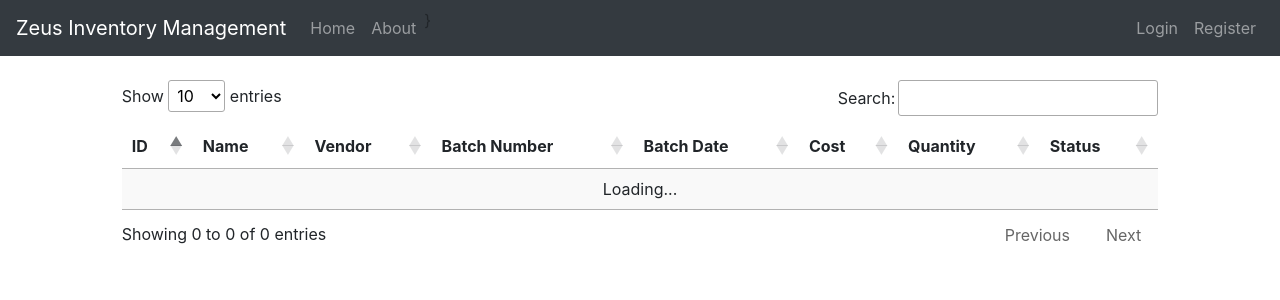
After one commit to srihari-humbarwadi/inventory-management-assignment, a Flask app: template templates/view.html in a window 1280 px wide. The commit adds this page. Shown: the top 300 px of the page. Run offline with Flask 2, Linux system fonts and the light colour scheme; the template is opened without the code that fills it, so the values that code supplies are empty; some libraries are stand-ins or nearby versions.

Commit message:
datatables

```diff
--- a/app.py
+++ b/app.py
@@ -190,16 +190,37 @@ def login():
 			return render_template('login.html', error=error, form=form)
 	return render_template('login.html', form=form)
 
+
 @app.route('/view')
 @is_logged_in
 def view():
-	return "view all"
+	return render_template('view.html')
 
 
 @app.route('/view/pending')
-@is_manager
+@is_logged_in
 def viewpending():
-	return "view pending"
+	return render_template('view_pending.html')
+
+
+@app.route('/api/get/')
+@is_logged_in
+def get():
+	cur = mysql.connection.cursor()
+	results = cur.execute('SELECT * FROM products')
+	data = cur.fetchall()
+	cur.close()
+	return jsonify(data)
+
+
+@app.route('/api/get/pending/')
+@is_logged_in
+def getpending():
+	cur = mysql.connection.cursor()
+	results = cur.execute('SELECT * FROM products WHERE status = %s', ['Pending Approval'])
+	data = cur.fetchall()
+	cur.close()
+	return jsonify(data)
 
 
 @app.route('/logout')
--- a/templates/layout.html
+++ b/templates/layout.html
@@ -7,6 +7,7 @@
         <meta name="description" content="">
         <meta name="viewport" content="width=device-width, initial-scale=1">
 		<link rel="stylesheet" href="https://stackpath.bootstrapcdn.com/bootstrap/4.1.1/css/bootstrap.min.css" integrity="sha384-WskhaSGFgHYWDcbwN70/dfYBj47jz9qbsMId/iRN3ewGhXQFZCSftd1LZCfmhktB" crossorigin="anonymous">
+    <link rel="stylesheet" type="text/css" href="https://cdn.datatables.net/v/dt/dt-1.10.18/datatables.min.css"/>
 
     </head>
     <body>
@@ -19,7 +20,6 @@
             <div class="navbar-nav">
               <a class="nav-item nav-link" href="/">Home</a>
             {% if session.logged_in %}
-              <a class="nav-item nav-link" href="/products">Products</a>
               <a class="nav-item nav-link" href="/add"> Add Record</a>
               <a class="nav-item nav-link" href="/view"> View Records</a>
               <a class="nav-item nav-link" href="/view/pending">Pending Records</a>
@@ -40,10 +40,11 @@
         <br>
 		{% include 'includes/_messages.html'%}
     	{% block body %}
-<!-- 		<script src="https://code.jquery.com/jquery-3.3.1.slim.min.js" integrity="sha384-q8i/X+965DzO0rT7abK41JStQIAqVgRVzpbzo5smXKp4YfRvH+8abtTE1Pi6jizo" crossorigin="anonymous"></script> -->
-    <script src="https://ajax.googleapis.com/ajax/libs/jquery/3.3.1/jquery.min.js"></script>
-		<script src="https://cdnjs.cloudflare.com/ajax/libs/popper.js/1.14.3/umd/popper.min.js" integrity="sha384-ZMP7rVo3mIykV+2+9J3UJ46jBk0WLaUAdn689aCwoqbBJiSnjAK/l8WvCWPIPm49" crossorigin="anonymous"></script>
-		<script src="https://stackpath.bootstrapcdn.com/bootstrap/4.1.1/js/bootstrap.min.js" integrity="sha384-smHYKdLADwkXOn1EmN1qk/HfnUcbVRZyYmZ4qpPea6sjB/pTJ0euyQp0Mk8ck+5T" crossorigin="anonymous"></script>
+<script src="https://ajax.googleapis.com/ajax/libs/jquery/3.3.1/jquery.min.js"></script>
     {% endblock %}
+<!-- <script src="https://ajax.googleapis.com/ajax/libs/jquery/3.3.1/jquery.min.js"></script>
+ --><!-- <script src="https://code.jquery.com/jquery-3.2.1.slim.min.js" integrity="sha384-KJ3o2DKtIkvYIK3UENzmM7KCkRr/rE9/Qpg6aAZGJwFDMVNA/GpGFF93hXpG5KkN" crossorigin="anonymous"></script>
+ --><script src="https://cdnjs.cloudflare.com/ajax/libs/popper.js/1.12.3/umd/popper.min.js" integrity="sha384-vFJXuSJphROIrBnz7yo7oB41mKfc8JzQZiCq4NCceLEaO4IHwicKwpJf9c9IpFgh" crossorigin="anonymous"></script>
+<script src="https://maxcdn.bootstrapcdn.com/bootstrap/4.0.0-beta.2/js/bootstrap.min.js" integrity="sha384-alpBpkh1PFOepccYVYDB4do5UnbKysX5WZXm3XxPqe5iKTfUKjNkCk9SaVuEZflJ" crossorigin="anonymous"></script>
     </body>
 </html>
--- /dev/null
+++ b/templates/view.html
@@ -0,0 +1,44 @@
+{% extends 'layout.html' %}
+{% block body %}
+{% from "includes/_formhelper.html" import render_field %}
+
+<div class="container col-lg-10">
+<table id="example" class="display" style="width:100%">
+        <thead>
+            <tr>
+                <th>ID</th>
+                <th>Name</th>
+                <th>Vendor</th>
+                <th>Batch Number</th>
+                <th>Batch Date</th>
+                <th>Cost</th>
+                <th>Quantity</th>
+                <th>Status</th>
+            </tr>
+        </thead>
+    </table>
+</div>
+    <script src="https://ajax.googleapis.com/ajax/libs/jquery/3.3.1/jquery.min.js"></script>
+    <script type="text/javascript" src="https://cdn.datatables.net/v/dt/dt-1.10.18/datatables.min.js"></script>
+    <script type="text/javascript">
+            $(document).ready(function() {
+                $('#example').DataTable( {
+                    "ajax": {
+                        "url": "/api/get/",
+                        "dataSrc": ""
+                    },
+                    "columns": [
+                        { "data": "id" },
+                        { "data": "name" },
+                        { "data": "vendor" },
+                        { "data": "batch_num" },
+                        { "data": "batch_date" },
+                        { "data": "mrp" },
+                        { "data": "quantity" },
+                        { "data": "status" }
+                    ]
+                } );
+            } );
+</script>
+
+{% endblock %}
```
Also changed, not shown: templates/view_pending.html (added, +44 -0 lines).
